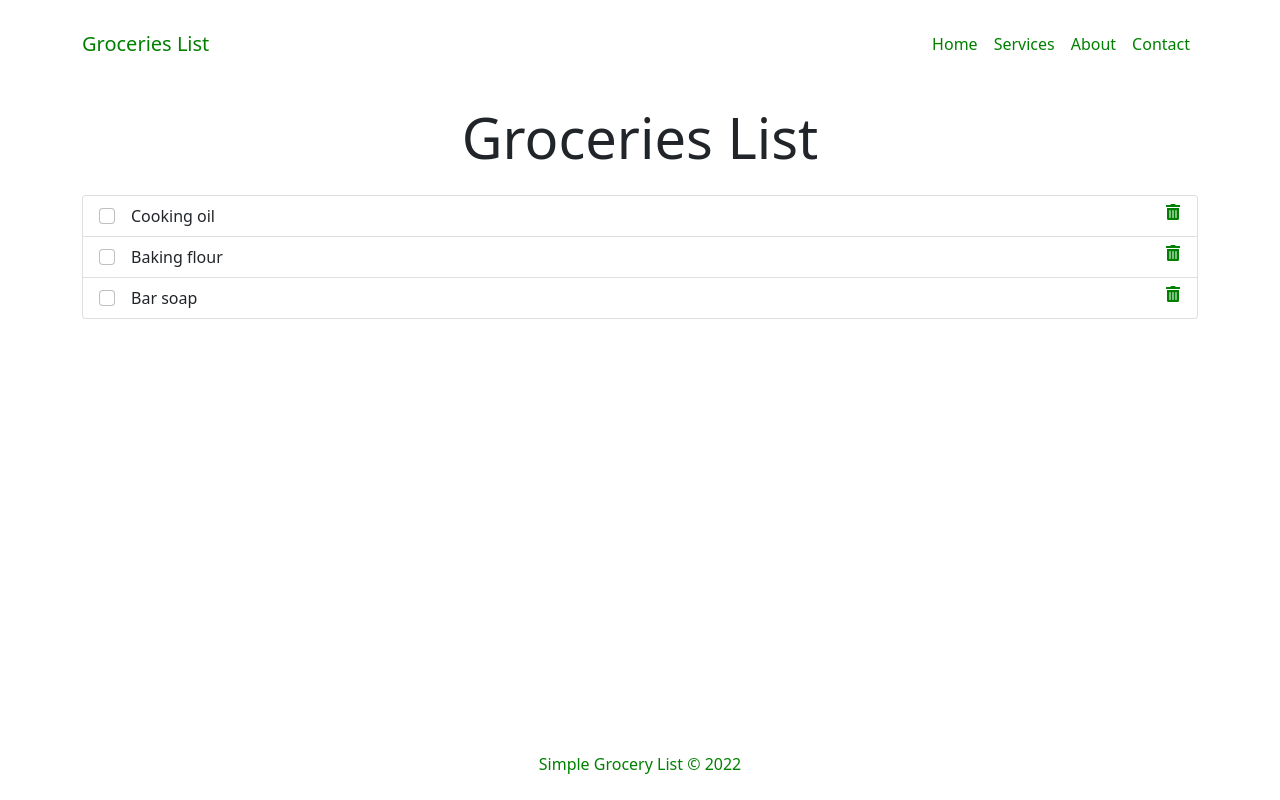
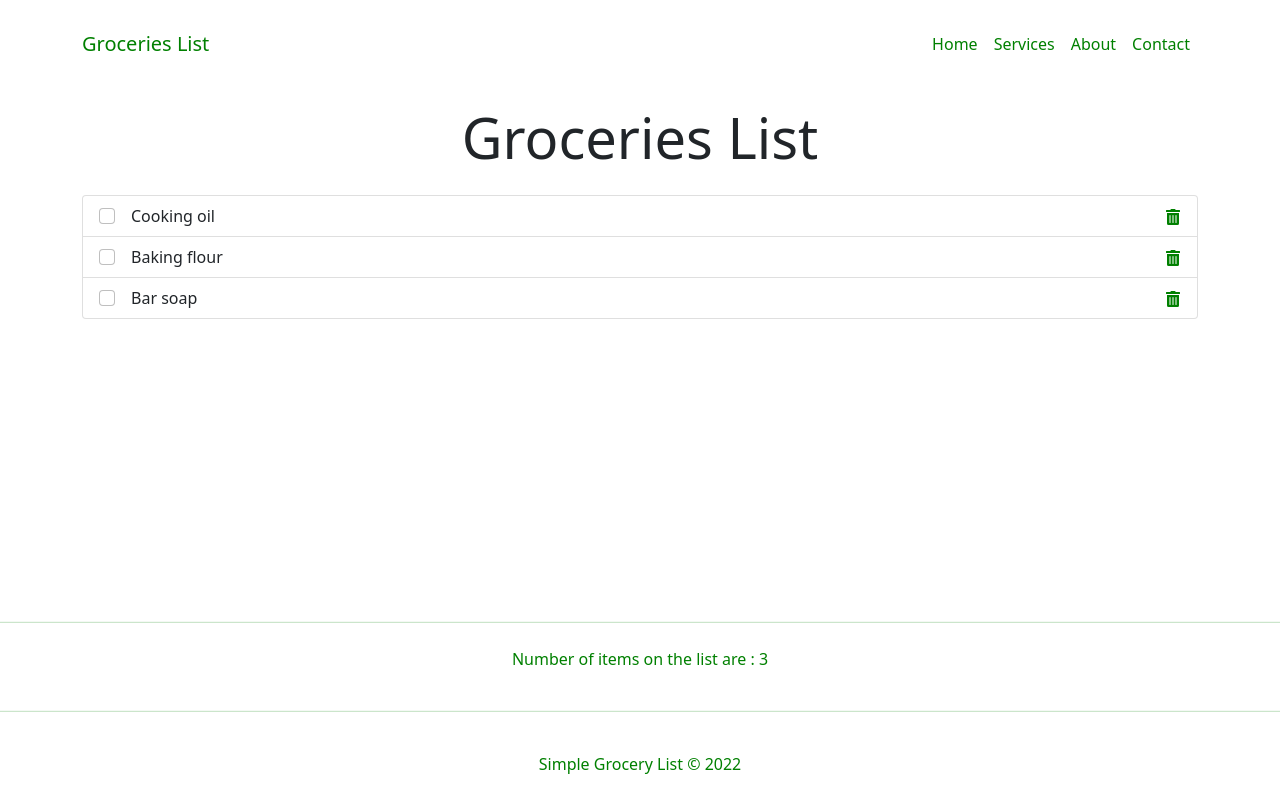
Before and after one commit to JoelOgira/Grocery-List, a React (Create React App) app: page / in a window 1280 px wide. Built offline with nearby package versions, Linux system fonts and the light colour scheme.

Commit message:
Added props and additional components

```diff
--- a/src/App.js
+++ b/src/App.js
@@ -1,15 +1,54 @@
+import Header from './Components/Header';
+import Content from './Components/Content';
 import Footer from './Components/Footer';
-import Header from './Components/Header';
 import 'bootstrap/dist/css/bootstrap.min.css';
-import Content from './Components/Content';
+import { useState } from 'react';
 
 
 const App = () => {
+
+  const [items, setItems] = useState([
+    {
+      id: 1,
+      checked: false,
+      item: 'Cooking oil'
+    },
+    {
+      id: 2,
+      checked: false,
+      item: 'Baking flour'
+    },{
+      id: 3,
+      checked: false,
+      item: 'Bar soap'
+    }
+  ]);
+
+  const handleCheck = id => {
+    const listItems = items.map(item =>
+      item.id === id ? {...item, checked: !item.checked} : item
+      );
+      setItems(listItems);
+      localStorage.setItem('shoppingList', JSON.stringify(listItems));
+  }
+
+  const handleDelete = id => {
+    const listItems = items.filter(item => item.id !== id);
+    setItems(listItems);
+    localStorage.setItem('shoppingList', JSON.stringify(listItems));
+  }
+
   return (
     <div className="App">
       <Header />
-      <Content />
-      <Footer />
+      <Content
+        items={items}
+        handleCheck={handleCheck}
+        handleDelete={handleDelete}
+      />
+      <Footer
+        length={items.length}
+      />
     </div>
   );
 }
--- a/src/Components/Content.js
+++ b/src/Components/Content.js
@@ -1,56 +1,18 @@
-import { useState } from "react";
-import { FaTrashAlt } from 'react-icons/fa';
+import ItemList from "./ItemList";
 
-const Content = () => {
-
-  const [items, setItems] = useState([
-    {
-      id: 1,
-      checked: false,
-      item: 'Cooking oil'
-    },
-    {
-      id: 2,
-      checked: false,
-      item: 'Baking flour'
-    },{
-      id: 3,
-      checked: false,
-      item: 'Bar soap'
-    }
-  ]);
-
-  const handleCheck = id => {
-    const listItems = items.map(item =>
-      item.id === id ? {...item, checked: !item.checked} : item
-      );
-      setItems(listItems);
-      localStorage.setItem('shoppingList', JSON.stringify(listItems));
-  }
-
-  const handleDelete = id => {
-    const listItems = items.filter(item => item.id !== id);
-    setItems(listItems);
-    localStorage.setItem('shoppingList', JSON.stringify(listItems));
-  }
-
+const Content = ({items, handleCheck, handleDelete}) => {
   return (
     <main>
         <div className="container">
             <h2 className="text-center display-4 py-3">Groceries List</h2>
             {items.length ? (
-              <ul className="list-group">
-              {items.map(item => (
-                <li className="list-group-item item" key={item.id}>
-                <input className="form-check-input" onChange={() => handleCheck(item.id)} type="checkbox" checked={item.checked} />
-                  <label className="px-3" onDoubleClick={() => handleCheck(item.id)}>{item.item}</label>
-                  {/* <i className="fas fa-trash-can pt-2" style={{ color: 'green', float: 'right', cursor: 'pointer' }}></i> */}
-                  <FaTrashAlt onClick={() => handleDelete(item.id)} style={{ color: 'green', float: 'right', cursor: 'pointer' }} role="button" tabIndex="0" />
-                </li>
-              ))}
-              </ul>
+              <ItemList
+                items={items}
+                handleCheck={handleCheck}
+                handleDelete={handleDelete}
+              />
             ) : (
-              <p className="text-center text-danger" style={{marginTop: '200px'}} >Your Grocery List is Empty !!</p>
+              <p className="text-center text-danger" style={{margin: ' auto'}} >Your Grocery List is Empty !!</p>
             )}
         </div>
     </main>
@@ -58,4 +20,4 @@ const Content = () => {
   )
 }
 
-export default Content
+export default Content;
--- a/src/Components/Footer.js
+++ b/src/Components/Footer.js
@@ -1,10 +1,15 @@
-const Footer = () => {
+const Footer = ({length}) => {
   const today = new Date();
   return (
     <footer className="sticky-footer">
-        <p className="text-center py-4" style={{color: 'green'}}>
-            Simple Grocery List &copy; {today.getFullYear()}
-        </p>
+      <hr style={{color: 'green', width: '100%'}} />
+      <div className="text-center py-2" style={{color: 'green'}}>
+        {length !== 1 ? (length? (<p>Number of items on the list are : {length}</p>):(<p className="text-danger">There are no items on the list</p>)) : (<p className="text-warning">Only 1 item on the list</p>)}
+      </div>
+      <hr style={{color: 'green', width: '100%'}} />
+      <p className="text-center py-4" style={{color: 'green'}}>
+        Simple Grocery List &copy; {today.getFullYear()}
+      </p>
     </footer>
   )
 }
--- /dev/null
+++ b/src/Components/ItemList.js
@@ -0,0 +1,18 @@
+import LineItem from "./LineItem";
+
+const itemList = ({ items, handleCheck, handleDelete }) => {
+  return (
+    <ul className="list-group">
+        {items.map(item => (
+            <LineItem
+                key={item.id}
+                item={item}
+                handleCheck={handleCheck}
+                handleDelete={handleDelete}
+            />
+        ))}
+    </ul>
+  )
+}
+
+export default itemList;
--- /dev/null
+++ b/src/Components/LineItem.js
@@ -0,0 +1,13 @@
+import { FaTrashAlt } from 'react-icons/fa';
+
+const LineItem = ({item,handleCheck, handleDelete}) => {
+  return (
+    <li className="list-group-item item" key={item.id}>
+        <input className="form-check-input" onChange={() => handleCheck(item.id)} type="checkbox" checked={item.checked} />
+        <label className="px-3" onDoubleClick={() => handleCheck(item.id)}>{item.item}</label>
+        <FaTrashAlt onClick={() => handleDelete(item.id)} style={{ color: 'green', float: 'right', cursor: 'pointer', marginTop: '5px' }} role="button" tabIndex="0" aria-label={`Delete ${item.item}`} />
+    </li>
+  )
+}
+
+export default LineItem;
--- a/src/index.css
+++ b/src/index.css
@@ -3,17 +3,12 @@ a {
   color: green !important;
 }
 
-a:hover {
-  color: rgb(3, 29, 3) !important;
+.navbar a:hover {
+  border-bottom: 1px solid green !important;
 }
 
 .App {
   min-height: 100vh;
-}
-
-.sticky-footer {
-  position: sticky;
-  top: 100%;
 }
 
 .item input[type="checkbox"]:checked + label {
@@ -26,6 +21,11 @@ a:hover {
 .item svg:hover {
   color: red !important;
   outline: none;
+}
+
+.sticky-footer {
+  position: sticky;
+  top: 100%;
 }
 
 
```
